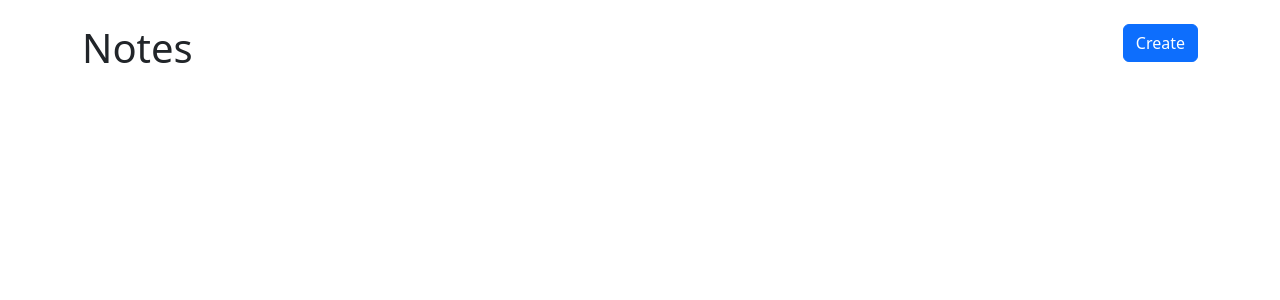
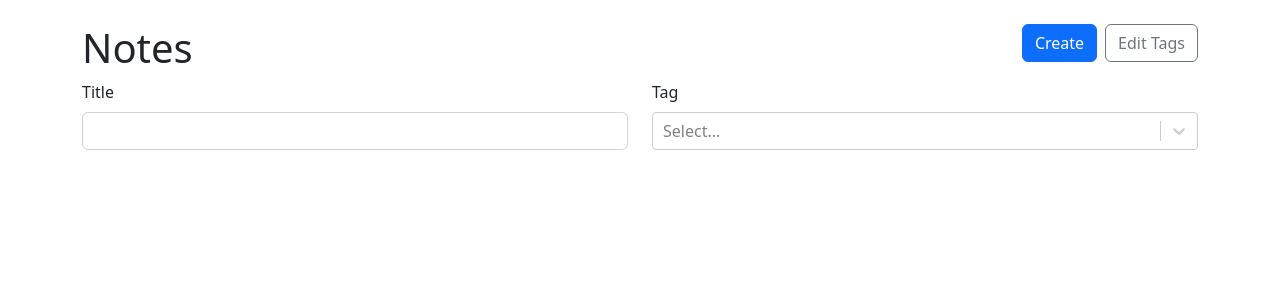
Before and after one commit to j-tomasik/markdown_notes_with_categories, a React (Vite) app in the folder vite-project/: page / in a window 1280 px wide. Shown: the top 300 px of the page. Built offline with nearby package versions, Linux system fonts and the light colour scheme.

Commit message:
notes list component

```diff
--- a/vite-project/src/App.tsx
+++ b/vite-project/src/App.tsx
@@ -60,7 +60,7 @@
   return(
     <Container className="my-4">
       <Routes>
-              <Route path='/' element={<NoteList />} />
+              <Route path='/' element={<NoteList availableTags={tags} />} />
               <Route path='/new' element={<NewNote onSubmit={onCreateNote} onAddTag={addTag}
               availableTags={tags}
               />} />
--- a/vite-project/src/NoteList.tsx
+++ b/vite-project/src/NoteList.tsx
@@ -1,7 +1,16 @@
-import { Button, Col, Row, Stack } from "react-bootstrap";
+import { useState } from "react";
+import { Button, Col, Form, Row, Stack } from "react-bootstrap";
 import { Link } from 'react-router-dom'
+import ReactSelect from "react-select"
+import { Tag } from "./App";
 
-export function NoteList() {
+type NoteListProps = {
+    availableTags: Tag[]
+}
+
+export function NoteList({availableTags}: NoteListProps) {
+    const [selectedTags, setSelectedTags] = useState<Tag[]>([])
+
     return(
         <>
         <Row>
@@ -11,9 +20,38 @@
                     <Link to="/new">
                         <Button variant="primary">Create</Button>
                     </Link>
+                    <Button variant="outline-secondary">Edit Tags</Button>
                 </Stack>
             </Col>
         </Row>
+        <Form>
+            <Row className="mb-4">
+                <Col>
+                <Form.Group controlId="title">
+                    <Form.Label>Title</Form.Label>
+                    <Form.Control type = "text"/>
+                </Form.Group></Col>
+                <Col>
+                    <Form.Group controlId='title'>
+                            <Form.Label>Tag</Form.Label>
+                            <ReactSelect
+                            value={selectedTags.map(tag => {
+                                return {label: tag.label, value: tag.id}
+                            })}
+                            options={availableTags.map(tag => {
+                                return { label: tag.label, value: tag.id}
+                            })}
+                            onChange={tags => {
+                                setSelectedTags(tags.map(tag => {
+                                    return {label: tag.label, id: tag.value }
+                                }))
+                            }}
+                            isMulti
+                            />
+                    </Form.Group>
+                </Col>
+            </Row>
+        </Form>
         </>
     )
 }
```
